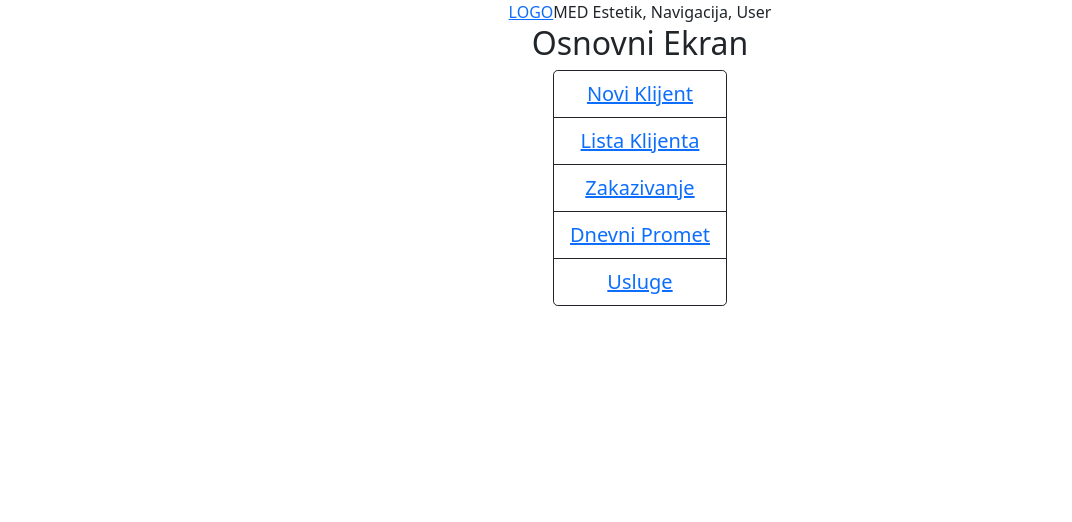
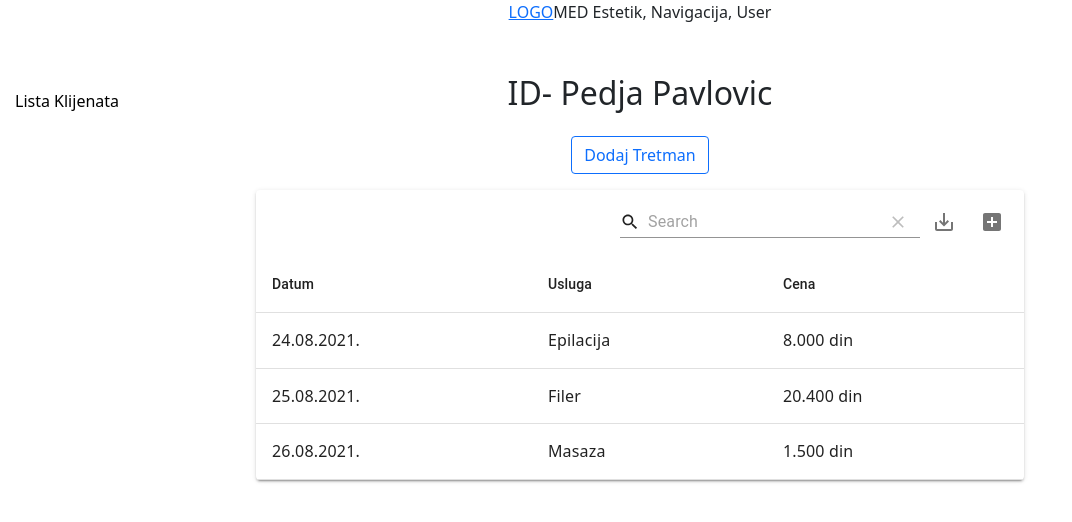
Before and after one commit to Stevancuk/med-react, a React (Create React App) app: page /KlijentProfile in a window 1280 px wide. Shown: the top 522 px of the page, without its empty margins (0-1072 px from the left). Built offline with nearby package versions, Linux system fonts and the light colour scheme.

Commit message:
Users Profile added

```diff
--- a/src/App.js
+++ b/src/App.js
@@ -3,6 +3,7 @@ import TopMenu from './components/TopMenu/TopMenu';
 import NoviKlijent from './components/NoviKlijent/NoviKlijent';
 import ListaKlijenata from './components/ListaKlijenata/ListaKlijenata';
 import Zakazivanje from './components/Zakazivanje/Zakazivanje';
+import KlijentProfile from './components/KlijentProfile/KlijentProfile';
 
 import NoviTretman from './components/NoviTretman/NoviTretman';
 import { useState, useCallback } from 'react';
@@ -44,6 +45,12 @@ function App() {
                 <Route path="/zakazivanje">
                     <Zakazivanje/>
                 </Route>
+                <Route path="/KlijentProfile">
+                    <KlijentProfile
+                        parentState ={singleViewVisibility}
+                        parentStateSetter ={wrappersetSingleViewVisibility}
+                    />
+                </Route>
                 <Route path="/">
                     <TopMenu/>
                 </Route>
--- /dev/null
+++ b/src/components/KlijentProfile/KlijentProfile.js
@@ -0,0 +1,89 @@
+// import PropTypes from 'prop-types';
+import React from 'react';
+import Table from '../Table/Table';
+import { useState, useCallback, useEffect } from 'react';
+import { Link } from 'react-router-dom';
+
+import { Button } from 'react-bootstrap';
+
+const KlijentProfile = ({parentStateSetter}) => {
+
+    let userID = localStorage.getItem('userID');
+
+	const data = [
+		{
+			"datum" 	: "24.08.2021.",
+			"usluga" 	: "Epilacija",
+			"cena" 		: "8.000 din"
+		},
+		{
+			"datum" 	: "25.08.2021.",
+			"usluga" 	: "Filer",
+			"cena" 		: "20.400 din"
+		},
+		{
+			"datum" 	: "26.08.2021.",
+			"usluga" 	: "Masaza",
+			"cena" 		: "1.500 din"
+		}
+	]
+
+	const columns = [
+		{
+		  	title		: "Datum",
+		  	field		: "datum",
+			editable	: "never"
+		},
+		{
+			title		: "Usluga",
+			field		: "usluga",
+			editable	: "never"
+	  	},
+		{
+			title		: "Cena",
+			field		: "cena",
+			editable 	: 'never'
+		}
+	]
+
+	const options = {
+		search 			: true,
+		paging 			: false,
+		// filtering 		: true,
+		exportButton 	: true
+	};
+
+	const title = "";
+
+	const [singleViewVisibility, setSingleViewVisibility] = useState(0);
+
+	useEffect(() => {
+		parentStateSetter(singleViewVisibility);
+	}, [parentStateSetter, singleViewVisibility]);
+
+	const onUsersButtonClick = e => {
+		//pass slider's event value to child's state
+		setSingleViewVisibility(e.target.value);
+	};
+
+	return (
+		<div className="">
+			<Link className="klijentLink listaKlijenataLink" to="/ListaKlijenata">Lista Klijenata</Link>
+			<div className="w-60">
+				<h2> ID-{userID} Pedja Pavlovic </h2>
+				<Button className="m-3" variant="outline-primary" value="1" onClick={onUsersButtonClick}>Dodaj Tretman</Button>
+				<Table title={title} data={data} columns={columns} options={options}/>
+			</div>
+		</div>
+	)
+}
+
+KlijentProfile.defaultProps = {
+	// title: 'MED Estetik',
+}
+
+KlijentProfile.propTypes = {
+	// title:  PropTypes.string.isRequried,
+}
+
+export default KlijentProfile;
--- a/src/components/ListaKlijenata/ListaKlijenata.js
+++ b/src/components/ListaKlijenata/ListaKlijenata.js
@@ -2,6 +2,7 @@
 import React from 'react';
 import Table from '../Table/Table';
 import { useState, useCallback, useEffect } from 'react';
+import { Link } from 'react-router-dom';
 
 import { Button } from 'react-bootstrap';
 
@@ -21,25 +22,25 @@ const ListaKlijenata = ({ logo, naslov, parentStateSetter}) => {
 	const data = [
 		{
 			"id" 		: "1",
-			"punoIme" 	: "Pedja Pavlovic",
+			"punoIme" 	: <Link className="klijentLink" userId="1" onClick={((e) => goToUsersProfile(e, data))} to="/KlijentProfile">Pedja Pavlovic</Link>,
 			"tel" 		: "066/412-683",
 			"tretman" 	: <Button variant="outline-primary" value="1" onClick={onUsersButtonClick}>Dodaj Tretman</Button>
 		},
 		{
 			"id" 		: "2",
-			"punoIme" 	: "Ilija Panajotovic",
+			"punoIme" 	: <Link className="klijentLink" userId="2" onClick={((e) => goToUsersProfile(e, data))} to="/KlijentProfile">Ilija Panajotovic</Link>,
 			"tel" 		: "063/22-33-444",
 			"tretman" 	: <Button variant="outline-primary" value="2" onClick={onUsersButtonClick}>Dodaj Tretman</Button>
 		},
 		{
 			"id" 		: "3",
-			"punoIme" 	: "Bojan Slavulj",
+			"punoIme" 	: <Link className="klijentLink" userId="3" onClick={((e) => goToUsersProfile(e, data))} to="/KlijentProfile">Bojan Slavulj</Link>,
 			"tel" 		: "064/12-34-567",
 			"tretman" 	: <Button variant="outline-primary" value="3" onClick={onUsersButtonClick} >Dodaj Tretman</Button>
 		},
 		{
 			"id" 		: "4",
-			"punoIme" 	: "Stevan Cuk",
+			"punoIme" 	: <Link className="klijentLink" userId="4" onClick={((e) => goToUsersProfile(e, data))} to="/KlijentProfile">Stevan Cuk</Link>,
 			"tel" 		: "065/98-76-543",
 			"tretman" 	: <Button variant="outline-primary" value="4" onClick={onUsersButtonClick} >Dodaj Tretman</Button>
 		}
@@ -75,11 +76,19 @@ const ListaKlijenata = ({ logo, naslov, parentStateSetter}) => {
 
 	const title = "";
 
+	function goToUsersProfile(data) {
+
+		let userID = data.target.attributes.userId.value;
+
+		console.log(userID);
+
+		localStorage.setItem('userID', userID);
+	  }
+
 	return (
 		<div className="w-60">
-			<h2> Lista Klijent </h2>
+			<h2> Lista Klijenata </h2>
 			<Table title={title} data={data} columns={columns} options={options}/>
-
 		</div>
 	)
 }
--- a/src/components/NoviTretman/NoviTretman.js
+++ b/src/components/NoviTretman/NoviTretman.js
@@ -72,7 +72,7 @@ const NoviTretman = ({ parentState, parentStateSetter }) => {
 	return (
 		<div className="fullScreen">
             <div id="popupContainer">
-                <h2> ID{parentState}: Pedja Pavlovic </h2>
+                <h2> Dodaj Tretman </h2>
 				{/* <Forma elements={elements} /> */}
 				<Form className="mt-5">
 					<h4> ID{parentState}: Pedja Pavlovic </h4>
@@ -102,6 +102,13 @@ const NoviTretman = ({ parentState, parentStateSetter }) => {
 							<option value="3">12:00h</option>
 							<option value="4">15:00h</option>
 						</Form.Select>
+						<Form.Label className="mt-3">Usluge</Form.Label>
+						<Form.Select placeholder="Odaberi Uslugu">
+							<option value="0">Odaberi Uslugu</option>
+							<option value="1">Epilacija</option>
+							<option value="2">Masaza</option>
+							<option value="4">Filer</option>
+						</Form.Select>
 						<Button className="mt-3" variant="primary" type="submit" onClick={onUsersButtonClick}>
 							Submit
 						</Button>
--- a/src/components/Table/Table.js
+++ b/src/components/Table/Table.js
@@ -49,14 +49,17 @@ const Table = ({ title, data, columns, options}) => {
         data={data}
         columns={columns}
         options={options}
-        cellEditable={{
-        onCellEditApproved: (newValue, oldValue, rowData, columnDef) => {
-          return new Promise((resolve, reject) => {
-              console.log('newValue: ' + newValue);
-              setTimeout(resolve, 4000);
-            });
-          }
-        }}
+        // cellEditable={{
+        // onCellEditApproved: (newValue, oldValue, rowData, columnDef) => {
+        //   return new Promise((resolve, reject) => {
+
+        //       // goToUsersProfile(rowData);
+
+        //       // console.log('newValue: ' + newValue);
+        //       // setTimeout(resolve, 4000);
+        //     });
+        //   }
+        // }}
         icons={tableIcons}
         editable={{
           // isEditable: rowData => rowData.name === 'a', // only name(a) rows would be editable
--- a/src/index.css
+++ b/src/index.css
@@ -36,7 +36,22 @@ code {
 #popupContainer {
   background-color: white;
   width: 500px;
-  height: 500px;
+  height: 600px;
   margin: auto;
   margin-top: 100px;
+  border-radius: 10px;
 }
+
+.klijentLink {
+  text-decoration: none;
+  color: black;
+}
+
+.klijentLink:hover {
+  text-decoration: underline;
+  color: black;
+}
+.listaKlijenataLink {
+  float: left;
+  margin: 15px;
+}
```
